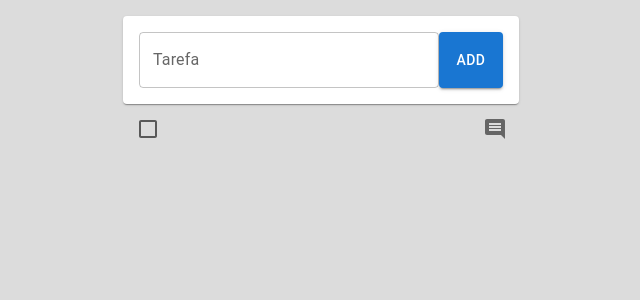
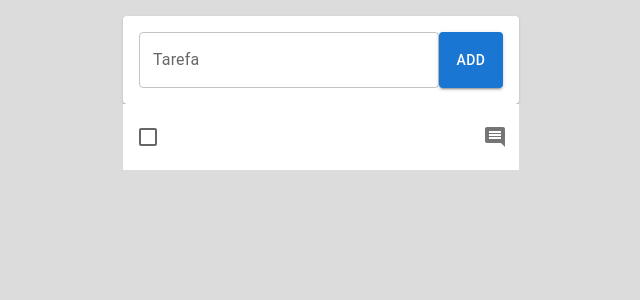
Before and after one commit to GeracNeto/to-do-list, a React (Create React App) app: page / in a window 1280 px wide. Shown: the top 300 px of the page, without its empty margins (319-959 px from the left). Built offline with nearby package versions, Linux system fonts and the light colour scheme.

Commit message:
Importado List do material

```diff
--- a/src/App.js
+++ b/src/App.js
@@ -1,14 +1,20 @@
-import { Container } from '@mui/system';
+
+import { Container, List } from '@mui/material/';
+
 import './App.css';
 
 import Form from './components/Form';
 import ToDoItem from './components/ToDoItem';
 
+
 function App() {
   return (
     <Container maxWidth="xs" style={{marginTop: "1em"}}>
       <Form />
+      <List sx={{ width: '100%', maxWidth: '100%', bgcolor: 'background.paper' }}>
       <ToDoItem />
+
+      </List>
     </Container>
   );
 }
```
